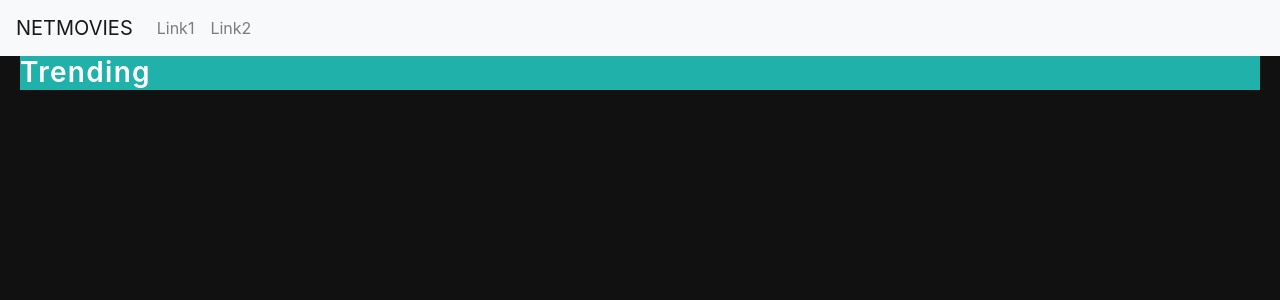
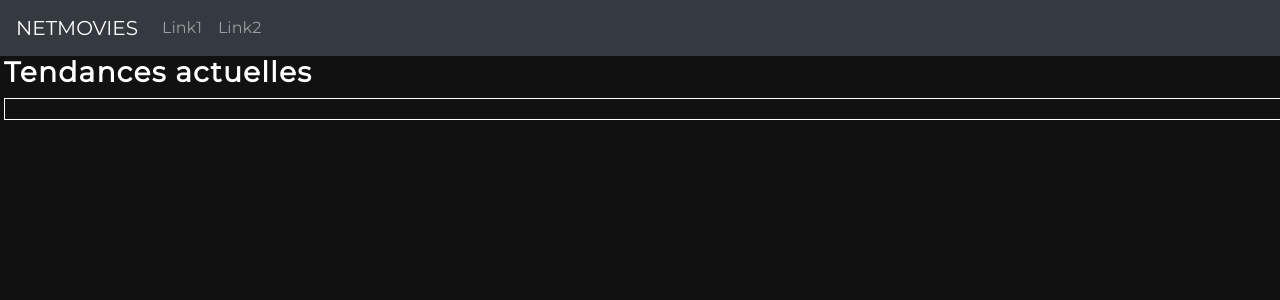
Before and after one commit to IsmailAISSAMI/netmovies, a Flask app: page / in a window 1280 px wide. Shown: the top 300 px of the page. Run offline with Flask 2, Linux system fonts and the light colour scheme; data that the repository does not hold is empty; some libraries are stand-ins or nearby versions.

Commit message:
films de tendance

```diff
--- a/static/css/main.css
+++ b/static/css/main.css
@@ -1,37 +1,38 @@
+@import url('https://fonts.googleapis.com/css2?family=Montserrat&display=swap');
+
 *{
     margin: 0;
     padding: 0;
+    box-sizing: border-box;
 }
+
 body{
     background-color: #111;
+    color: #fff;
+    font-size: 16px;
+    font-family: 'Montserrat', 'Helvetica Neue', Helvetica, Arial, sans-serif;
 }
 
-
-.bloc_container{
-    margin: 0 20px;
-    color: #fff;
+/* .bloc_container{
     background-color: lightseagreen;
-}
+} */
 
 .bloc_title{
-    color: #fff;
     font-size: 28px;
     font-weight: 600;
     letter-spacing: 1.3px;
 }
 
 .bloc_list{
-    border: 1px solid black;
-    max-width: 200px;
-    max-height: 150px;
-    display: flex;
-    flex-direction: row;
-    justify-content: center;
-    align-items: center;
+    padding: 10px 25px;
+    border: 1px solid #fff;
 }
 
 .bloc_image {
+    max-height: 270px;
+}
+
+.bloc_image > img {
     object-fit: contain;
-    width: 100%;
-    max-height: 100px;
+    max-height: 270px;
 }
--- a/templates/home.html
+++ b/templates/home.html
@@ -1,22 +1,14 @@
 {% extends "layout.html" %}
+
 {% block content %}
-    <div class="bloc_container">
-        <h2 class="bloc_title">Trending</h2>
-
-        {% for movie in trending %}
-        <div class="bloc_list">
-            <img src="https://image.tmdb.org/t/p/w500/{{ movie.poster_path }}" alt="{{ movie.title }} poster" class="bloc_image">
-            <div class="text-center">
-                <a href="/movie/{{movie.id}}">
-                    {% if movie.title %}
-                    <h4>{{ movie.title }}</h4>
-                    {% else %}
-                    <h4>{{ movie.name }}</h4>
-                    {% endif %}
-
+    <div class="bloc_container w-100 ml-1">
+        <h2 class="bloc_title">Tendances actuelles</h2>
+        <div class="bloc_list w-100 d-flex flex-row justify-content-evenly align-items-center flex-wrap">
+            {% for movie in trending %}
+                <a href="/movie/{{movie.id}}" class="bloc_image m-2">
+                    <img src="https://image.tmdb.org/t/p/w500/{{ movie.poster_path }}" alt="{{ movie.title }} poster">
                 </a>
-            </div>
+            {% endfor %}
         </div>
-        {% endfor %}
     </div>
 {% endblock %}
--- a/templates/layout.html
+++ b/templates/layout.html
@@ -4,7 +4,6 @@
     <!-- Required meta tags -->
     <meta charset="utf-8">
     <meta name="viewport" content="width=device-width, initial-scale=1, shrink-to-fit=no">
-
     <!-- Bootstrap CSS -->
     <link rel="stylesheet" href="https://stackpath.bootstrapcdn.com/bootstrap/4.3.1/css/bootstrap.min.css" integrity="sha384-ggOyR0iXCbMQv3Xipma34MD+dH/1fQ784/j6cY/iJTQUOhcWr7x9JvoRxT2MZw1T" crossorigin="anonymous">
     <!-- CSS -->
@@ -18,7 +17,7 @@
 </head>
 <body>
     <!-- Navbar  -->
-    <nav class="navbar navbar-expand-lg navbar-light bg-light">
+    <nav class="navbar navbar-expand-lg navbar-dark bg-dark">
         <a class="navbar-brand" href="/">NETMOVIES</a>
         <button class="navbar-toggler" type="button" data-toggle="collapse" data-target="#navbarSupportedContent" aria-controls="navbarSupportedContent" aria-expanded="false" aria-label="Toggle navigation">
           <span class="navbar-toggler-icon"></span>
```
